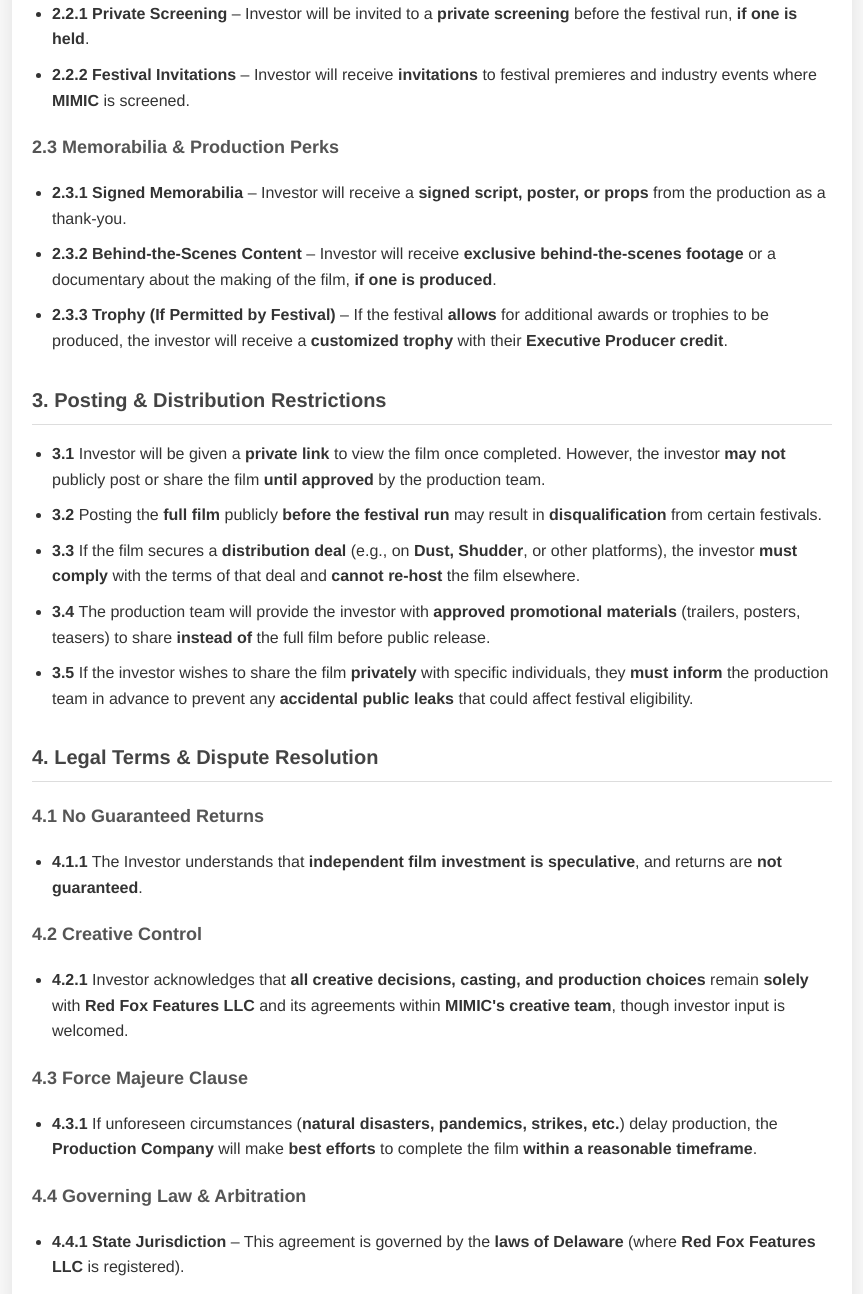
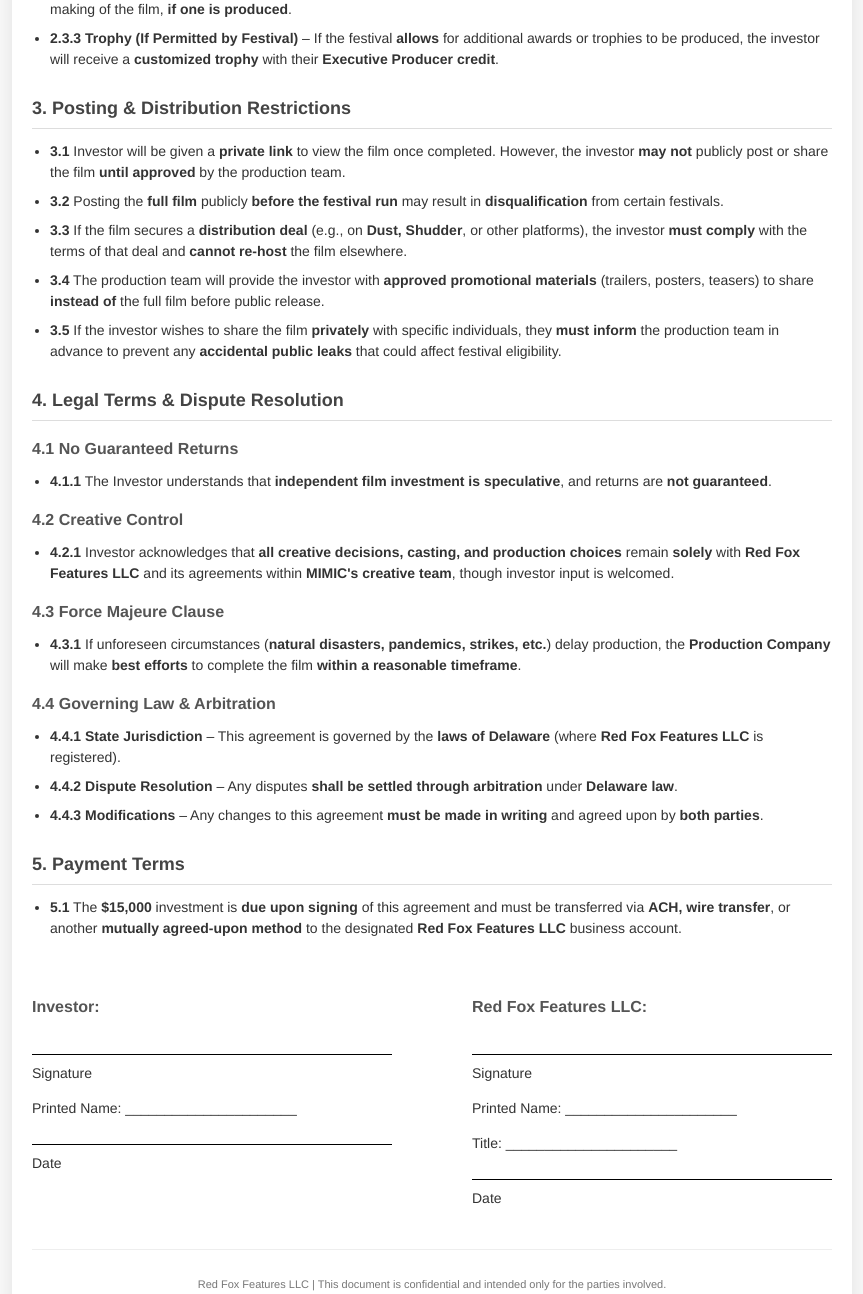
Before and after one commit to mikecerisano/investorhariagreement, a plain HTML site: page index.html in a window 1280 px wide. Shown: the part 860-2154 px from the top of the page, without its empty margins (208-1071 px from the left). Drawn offline with Linux system fonts and the light colour scheme.

Commit message:
Update index.html

```diff
--- a/index.html
+++ b/index.html
@@ -7,11 +7,12 @@
     <style>
         body {
             font-family: 'Helvetica Neue', Arial, sans-serif;
-            line-height: 1.6;
+            line-height: 1.5; /* Reduced from 1.6 */
             margin: 0;
             padding: 0;
             color: #333;
             background-color: #f9f9f9;
+            font-size: 14px; /* Slightly reduced from default */
         }
 
         .container {
@@ -24,41 +25,44 @@
 
         .header {
             text-align: center;
-            margin-bottom: 30px;
-            padding-bottom: 20px;
+            margin-bottom: 25px; /* Reduced from 30px */
+            padding-bottom: 15px; /* Reduced from 20px */
             border-bottom: 1px solid #eee;
         }
 
         .logo {
-            max-width: 150px;
-            margin: 0 auto 20px;
+            max-width: 130px; /* Reduced from 150px */
+            margin: 0 auto 15px; /* Reduced from 20px */
             display: block;
         }
 
         h1 {
-            font-size: 28px;
+            font-size: 24px; /* Reduced from 28px */
             margin-top: 0;
+            margin-bottom: 15px; /* Added explicit bottom margin */
             color: #222;
             text-transform: uppercase;
             letter-spacing: 1px;
         }
 
         h2 {
-            font-size: 20px;
-            margin-top: 30px;
-            padding-bottom: 8px;
+            font-size: 18px; /* Reduced from 20px */
+            margin-top: 25px; /* Reduced from 30px */
+            margin-bottom: 12px; /* Added explicit bottom margin */
+            padding-bottom: 6px; /* Reduced from 8px */
             border-bottom: 1px solid #ddd;
             color: #444;
         }
 
         h3 {
-            font-size: 18px;
+            font-size: 16px; /* Reduced from 18px */
             color: #555;
-            margin-top: 20px;
+            margin-top: 16px; /* Reduced from 20px */
+            margin-bottom: 10px; /* Added explicit bottom margin */
         }
 
         section {
-            margin-bottom: 30px;
+            margin-bottom: 24px; /* Reduced from 30px */
         }
 
         strong {
@@ -66,17 +70,19 @@
         }
 
         ul {
-            padding-left: 20px;
+            padding-left: 18px; /* Reduced from 20px */
+            margin-top: 8px; /* Added explicit top margin */
+            margin-bottom: 12px; /* Added explicit bottom margin */
         }
 
         li {
-            margin-bottom: 10px;
+            margin-bottom: 8px; /* Reduced from 10px */
         }
 
         /* Force the signatures on same page */
         .signature-section {
             page-break-inside: avoid;
-            margin-top: 50px;
+            margin-top: 40px; /* Reduced from 50px */
         }
 
         .signatures {
@@ -90,28 +96,28 @@
 
         .signature-line {
             border-top: 1px solid #000;
-            padding-top: 10px;
-            margin-top: 40px;
+            padding-top: 8px; /* Reduced from 10px */
+            margin-top: 35px; /* Reduced from 40px */
         }
 
         .date-line {
             border-top: 1px solid #000;
-            padding-top: 10px;
-            margin-top: 30px;
+            padding-top: 8px; /* Reduced from 10px */
+            margin-top: 25px; /* Reduced from 30px */
         }
 
         .footer {
-            margin-top: 50px;
+            margin-top: 40px; /* Reduced from 50px */
             text-align: center;
-            font-size: 12px;
+            font-size: 11px; /* Reduced from 12px */
             color: #777;
             border-top: 1px solid #eee;
-            padding-top: 20px;
+            padding-top: 15px; /* Reduced from 20px */
         }
 
         /* Reduce spacing to ensure signatures fit on one page */
         .compact-section {
-            margin-bottom: 15px;
+            margin-bottom: 12px; /* Reduced from 15px */
         }
 
         /* Print-specific styles */
@@ -124,6 +130,7 @@
                 box-shadow: none;
                 margin: 0;
                 max-width: none;
+                padding: 15px; /* Reduced padding for print */
             }
 
             .page-break {
```
